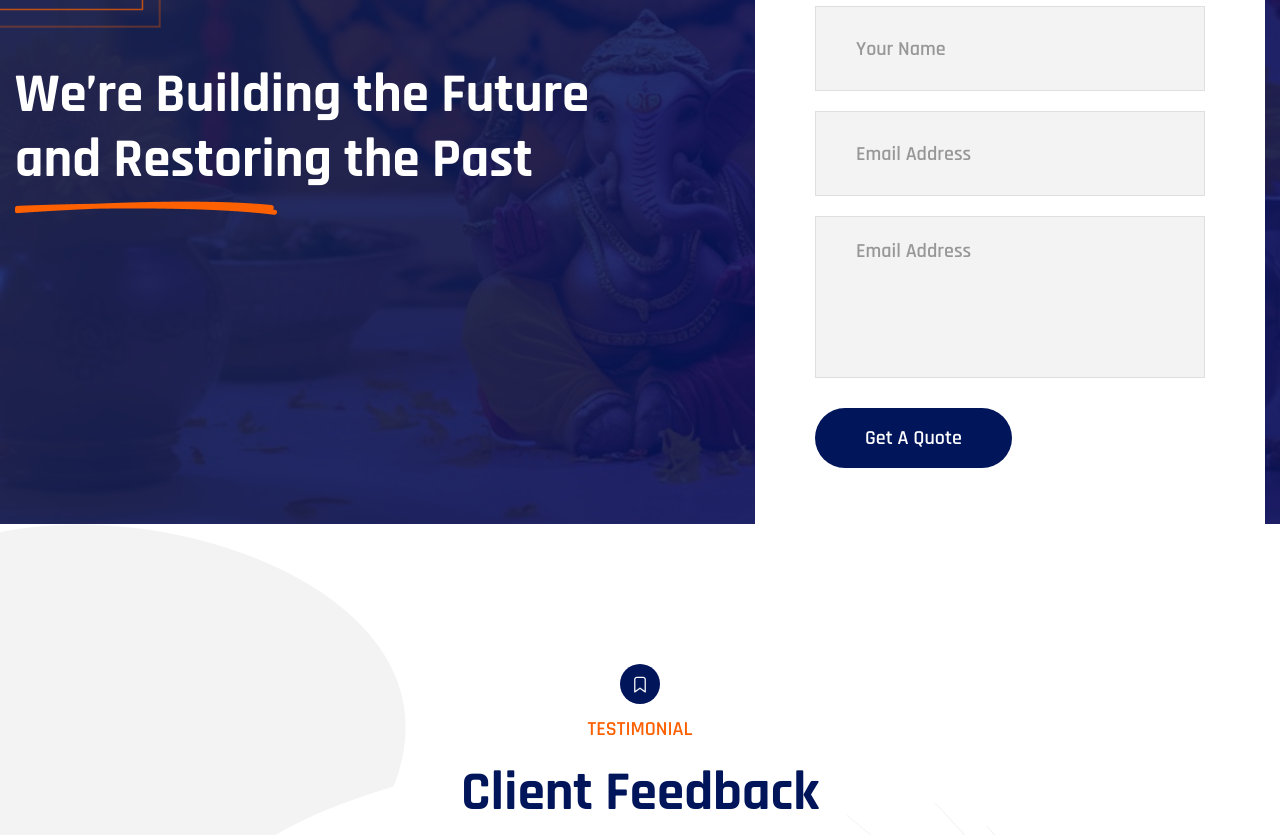
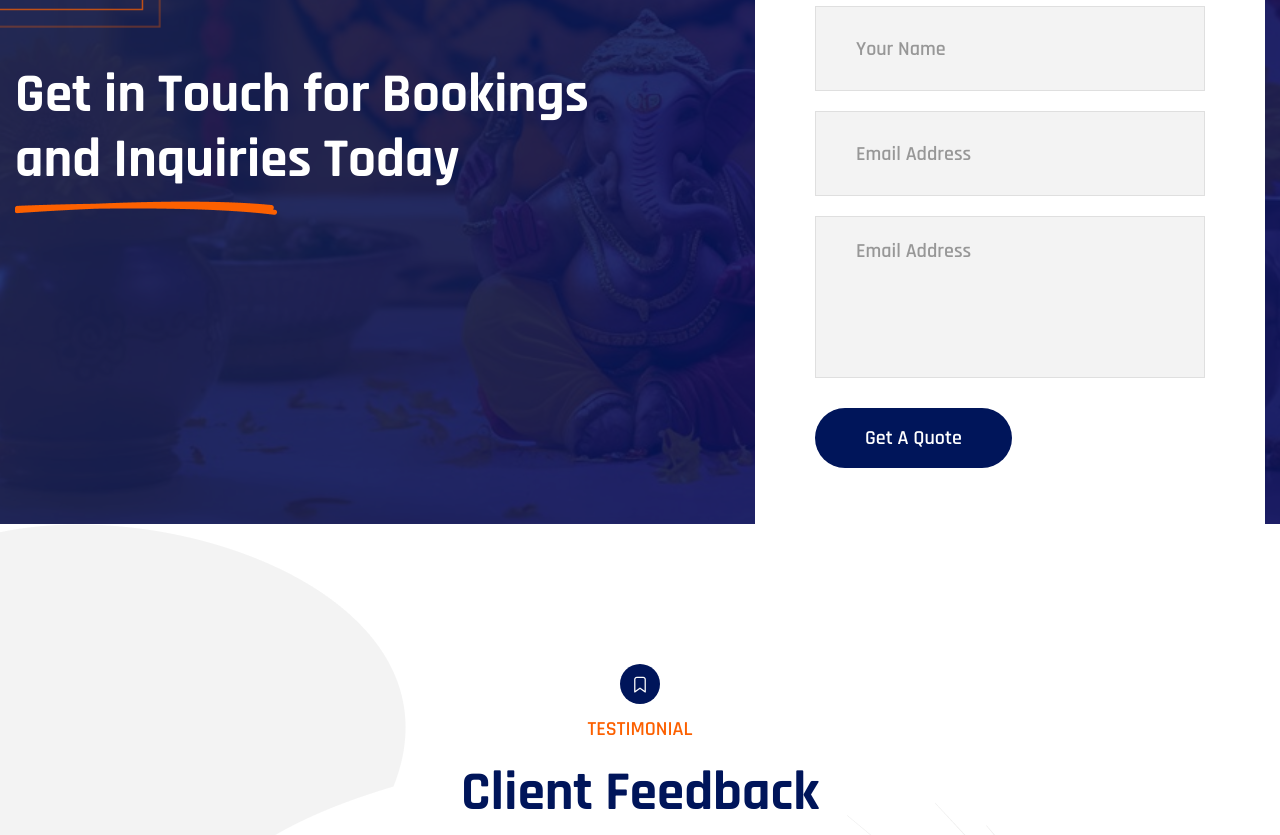
Before and after one commit to Navneet333/skaganihotri, a plain HTML site: page index.html in a window 1280 px wide. Shown: the part 6330-7165 px from the top of the page. Drawn offline with Linux system fonts and the light colour scheme; files whose address does not match are found by name.

Commit message:
index page contact title

```diff
--- a/index.html
+++ b/index.html
@@ -748,42 +748,7 @@
                         <video id="clientVideo1" src="assets/images/clients/clients-5.mp4" controls muted></video>
 
                     </div>
-                    <!--<div class="project-block-one">
-                        <div class="inner-box">
-                            <figure class="image-box"><img src="assets/images/project/project-3.jpg" alt=""></figure>
-                            <div class="content-box">
-                                <h3><a href="index.html">Completed Constraction Projects</a></h3>
-                                <!-- <div class="link"><a href="index.html"><i class="icon-13"></i></a></div>
-                            </div>
-                        </div>
-                    </div>
-                    <div class="project-block-one">
-                        <div class="inner-box">
-                            <figure class="image-box"><img src="assets/images/project/project-1.jpg" alt=""></figure>
-                            <div class="content-box">
-                                <h3><a href="index.html">Completed Industrial Projects</a></h3>
-                                <!-- <div class="link"><a href="index.html"><i class="icon-13"></i></a></div>
-                            </div>
-                        </div>
-                    </div>
-                    <div class="project-block-one">
-                        <div class="inner-box">
-                            <figure class="image-box"><img src="assets/images/project/project-2.jpg" alt=""></figure>
-                            <div class="content-box">
-                                <h3><a href="index.html">Completed Residencial Projects</a></h3>
-                                <!-- <div class="link"><a href="index.html"><i class="icon-13"></i></a></div>
-                            </div>
-                        </div>
-                    </div>
-                    <div class="project-block-one">
-                        <div class="inner-box">
-                            <figure class="image-box"><img src="assets/images/project/project-3.jpg" alt=""></figure>
-                            <div class="content-box">
-                                <h3><a href="index.html">Completed Constraction Projects</a></h3>
-                                <!-- <div class="link"><a href="index.html"><i class="icon-13"></i></a></div>
-                            </div>
-                        </div>
-                    </div> -->
+
                 </div>
             </div>
         </section>
@@ -807,7 +772,7 @@
                                     <div class="border-animation border-3"></div>
                                 </a>
                             </div>
-                            <h2>We’re Building the Future and Restoring the Past</h2>
+                            <h2>Get in Touch for Bookings and <span>Inquiries Today</span></h2>
                         </div>
                     </div>
                     <div class="col-lg-6 col-md-12 col-sm-12 inner-column">
```
